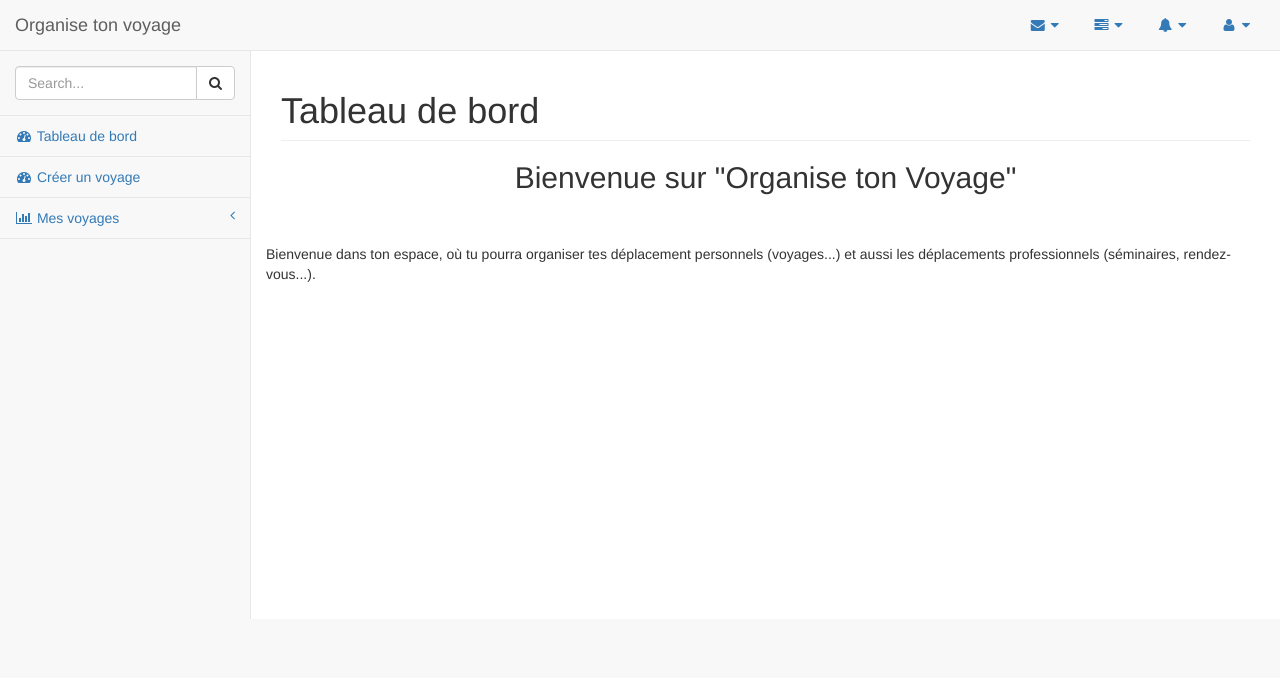
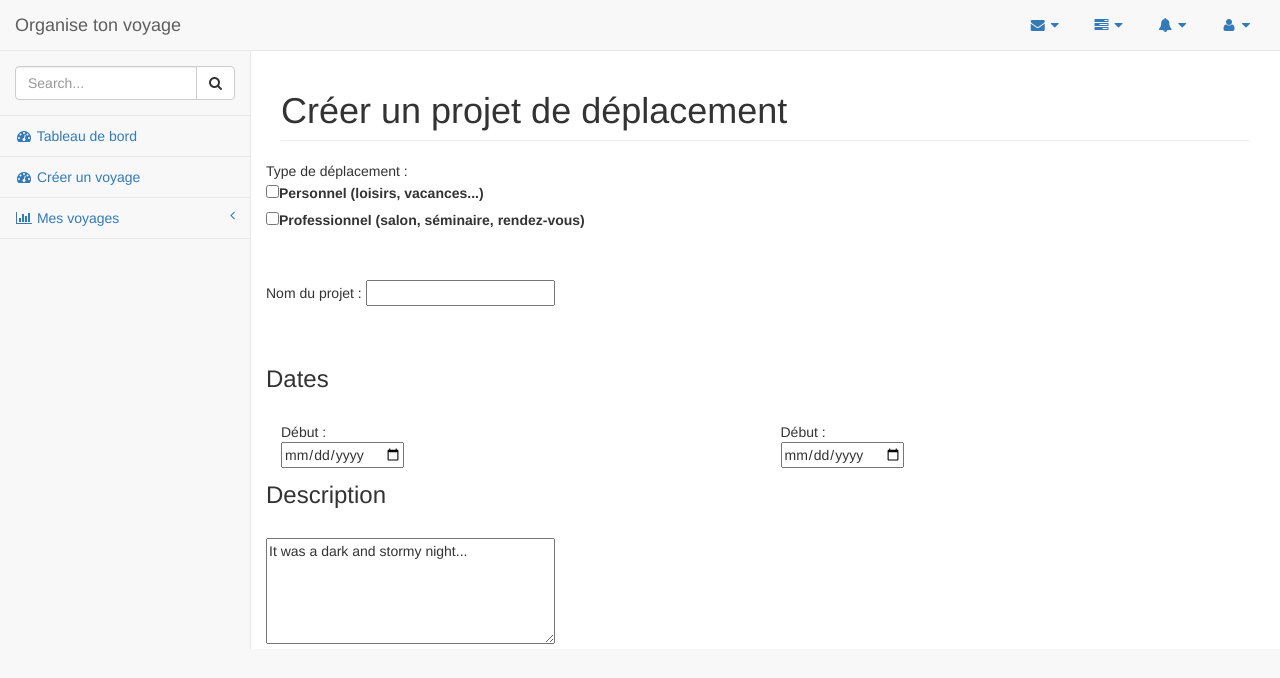
Before and after one commit to Organise-ton-voyage/le-site, a website: page espace_membre/board/pages/create.html in a window 1280 px wide. Drawn offline with Linux system fonts and the light colour scheme.

Commit message:
ajout formulaire

```diff
--- a/espace_membre/board/pages/create.html
+++ b/espace_membre/board/pages/create.html
@@ -306,15 +306,38 @@
         <div id="page-wrapper">
             <div class="row">
                 <div class="col-lg-12">
-                    <h1 class="page-header">Tableau de bord</h1>
+                    <h1 class="page-header">Créer un projet de déplacement</h1>
                 </div>
                         <!-- /.panel-body --><br/><br/>
-                        <center><h2>Bienvenue sur "Organise ton Voyage"</h2></center><br />
+                        Type de déplacement :
+                        <div>
+                            <input type="checkbox"><label for="Personnel (loisirs, vacances...)"> Personnel (loisirs, vacances...)</label>
+                        </div>
+                        <div>                           <input type="checkbox"><label for="<input type="checkbox"><label for="Personnel"> Professionnel (salon, séminaire, rendez-vous)</label>
+                        </div>
+
+                        <br /><br />
+
+                        Nom du projet : <input type="text"><br />
                         <br />
+<br />
+                        <h3>Dates</h3><br />
 
-                        Bienvenue dans ton espace, où tu pourra organiser tes déplacement personnels (voyages...) et aussi les déplacements professionnels (séminaires, rendez-vous...).
+                        <div class="col-sm-6">
+                            <td syle="padding-left:50px">Début :<br />
+                            <input type="date"></td><br />
+                        </div>
+                        <div class="col-sm-6">
+                            <td syle="padding-left:50px">Début :<br />
+                            <input type="date"></td><br />
+                        </div>
+                        <br /><br />
+                        <h3>Description</h3><br />
 
-
+                        <textarea id="story" name="story"
+          rows="5" cols="33">
+It was a dark and stormy night...
+</textarea>
 
                         <!-- /.panel-footer -->
                     </div>
```
